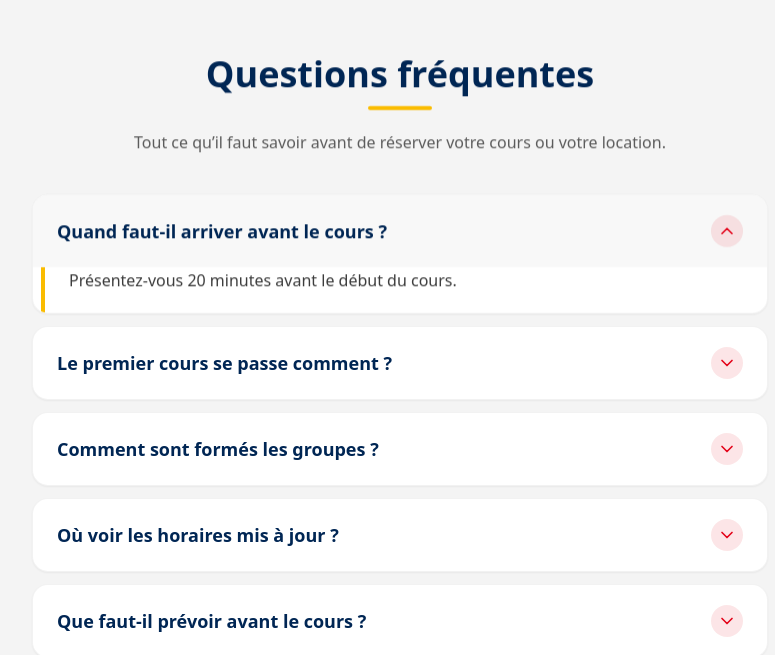
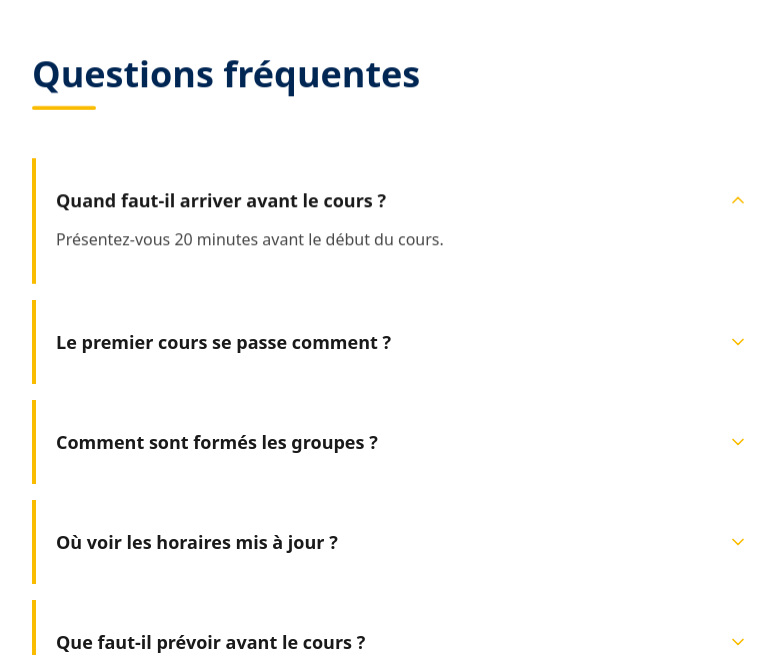
Before and after one commit to hugofoul/Skeepskool, a React (Vite) app: page / in a window 1280 px wide. Shown: the part 3688-4343 px from the top of the page, without its empty margins (240-1015 px from the left). Built offline with nearby package versions, Linux system fonts and the light colour scheme; no server answers.

Commit message:
Refine FAQ to a cleaner minimal layout

```diff
--- a/src/pages/Home.jsx
+++ b/src/pages/Home.jsx
@@ -404,53 +404,44 @@ export default function Home() {
       </section>
 
       {/* ---------------- FAQ ---------------- */}
-      <section className="bg-lightGray py-16 sm:py-20">
+      <section className="bg-white py-16 sm:py-20">
         <div className="mx-auto max-w-3xl px-4">
           <Reveal>
-            <h2 className="text-center text-3xl font-black text-royalBlue sm:text-4xl">
+            <h2 className="text-3xl font-black text-royalBlue sm:text-4xl">
               {lang === 'fr' ? 'Questions fréquentes' : 'FAQ'}
             </h2>
-            <span className="mx-auto mt-3 block h-1 w-16 rounded bg-yellow" />
-            <p className="mx-auto mt-5 max-w-2xl text-center text-sm text-dark/70 sm:text-base">
-              {lang === 'fr'
-                ? 'Tout ce qu’il faut savoir avant de réserver votre cours ou votre location.'
-                : 'Everything you need to know before booking your lesson or rental.'}
-            </p>
+            <span className="mt-3 block h-1 w-16 rounded bg-yellow" />
           </Reveal>
 
-          <div className="mt-10 space-y-3">
+          <div className="mt-12 space-y-4">
             {faqItems.map((item, index) => {
               const isOpen = openFaqIndex === index
               return (
                 <Reveal key={item.question.en} delay={index * 60}>
-                  <div className="overflow-hidden rounded-2xl border border-black/5 bg-white shadow-sm transition-shadow hover:shadow-md">
+                  <div className="border-l-4 border-yellow py-4">
                     <button
                       type="button"
                       onClick={() => setOpenFaqIndex(isOpen ? null : index)}
-                      className={`flex w-full cursor-pointer items-center justify-between gap-4 px-6 py-5 text-left transition ${
-                        isOpen ? 'bg-lightGray/60' : 'hover:bg-lightGray/40'
-                      }`}
+                      className="flex w-full cursor-pointer items-center justify-between gap-4 px-5 py-3 text-left transition hover:text-royalBlue"
                       aria-expanded={isOpen}
                     >
-                      <span className="text-base font-extrabold text-royalBlue sm:text-lg">
+                      <span className="text-base font-bold text-dark sm:text-lg">
                         {lang === 'fr' ? item.question.fr : item.question.en}
                       </span>
-                      <span className="flex h-8 w-8 shrink-0 items-center justify-center rounded-full bg-red/10">
-                        <ChevronDown
-                          className={`h-5 w-5 text-red transition-transform duration-300 ${
-                            isOpen ? 'rotate-180' : 'rotate-0'
-                          }`}
-                        />
-                      </span>
+                      <ChevronDown
+                        className={`h-5 w-5 shrink-0 text-yellow transition-transform duration-300 ${
+                          isOpen ? 'rotate-180' : 'rotate-0'
+                        }`}
+                      />
                     </button>
 
                     <div
                       className={`overflow-hidden transition-all duration-300 ease-in-out ${
-                        isOpen ? 'max-h-[320px] opacity-100' : 'max-h-0 opacity-0'
+                        isOpen ? 'max-h-96 opacity-100' : 'max-h-0 opacity-0'
                       }`}
                     >
-                      <div className="ml-2 border-l-4 border-yellow px-6 pb-5 text-dark">
-                        <p className="leading-relaxed text-dark/85">
+                      <div className="px-5 pb-4">
+                        <p className="leading-relaxed text-dark/80">
                           {lang === 'fr' ? item.answer.fr : item.answer.en}
                         </p>
                         {item.link && (
```
